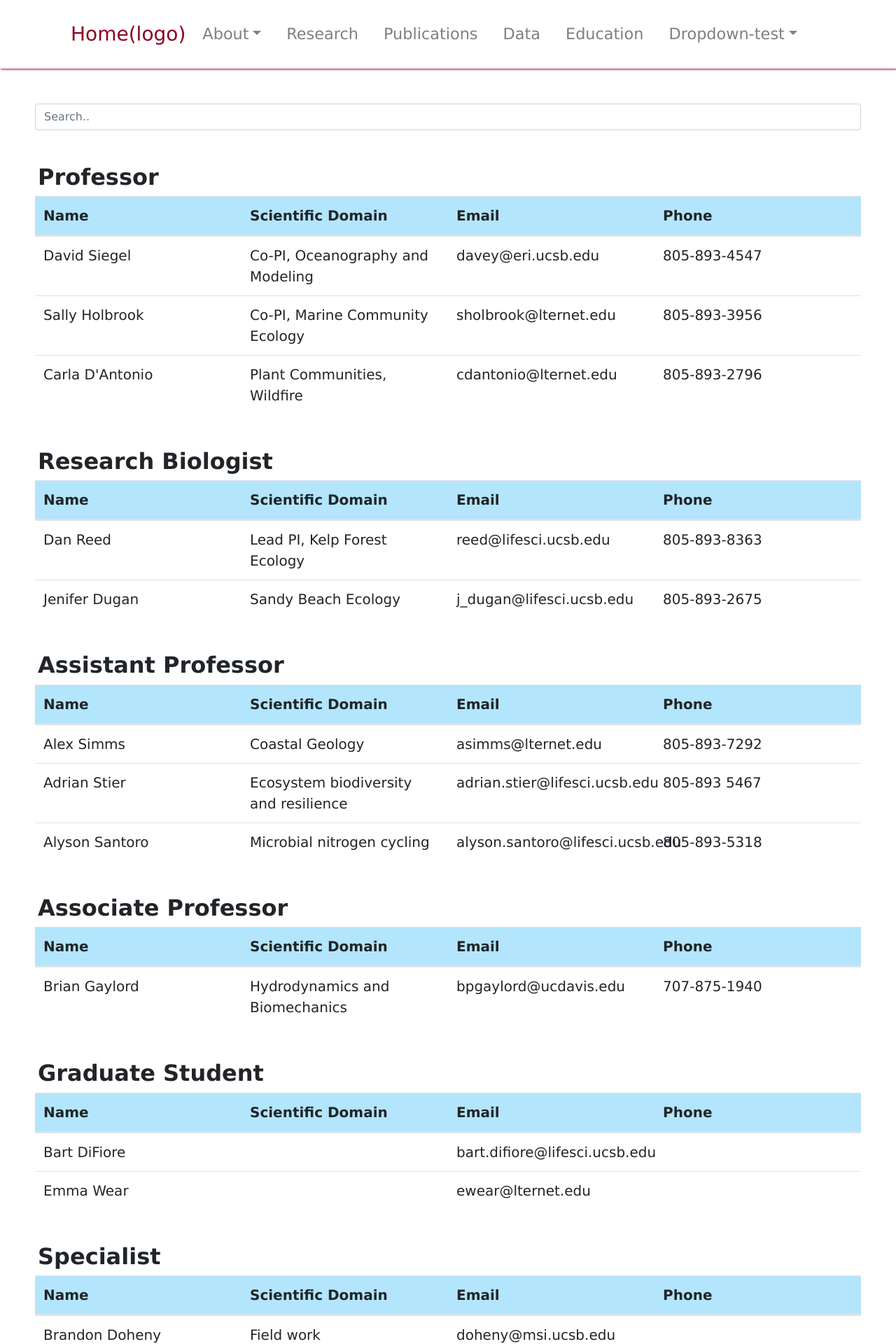
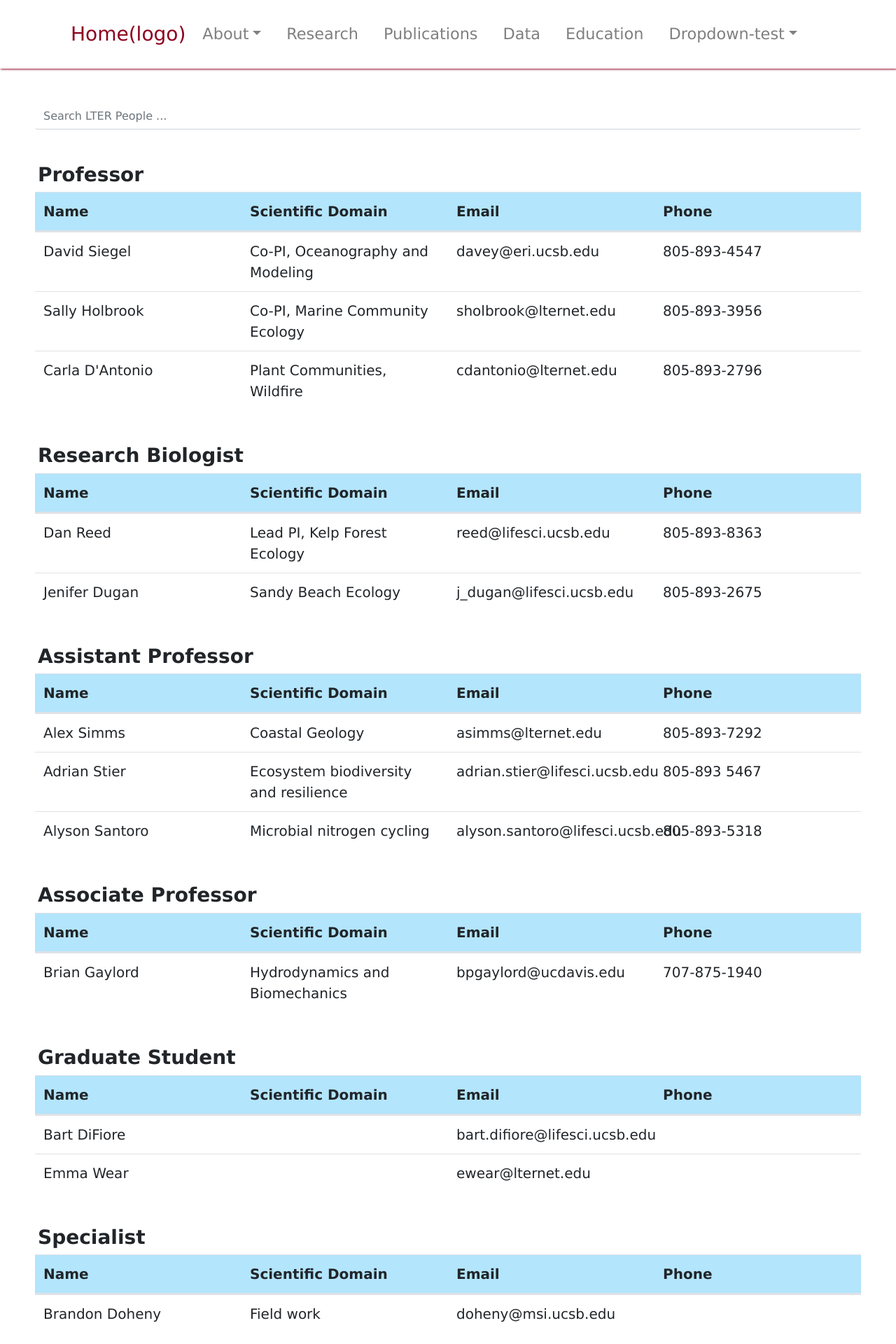
Before and after one commit to sbclter/sbclter-website-2019, a Jekyll site: the page built from bootstrap4-minimal/about/people/index.md, in a window 1280 px wide. Shown: the top 1920 px of the page at 70% size. Built offline with Jekyll 4.4.1, drawn with Linux system fonts in a browser that asks for light colours; nearby versions of some CDN libraries.

Commit message:
materialize people search bar and minor fix with table collapsing

```diff
--- a/bootstrap4-minimal/_includes/search_bar.html
+++ b/bootstrap4-minimal/_includes/search_bar.html
@@ -1 +1 @@
-<input id="search-bar" class="form-control" type="text" placeholder="Search..">
+<input id="search-bar" class="form-control" type="text" placeholder="Search LTER People ...">
--- a/bootstrap4-minimal/_includes/table.html
+++ b/bootstrap4-minimal/_includes/table.html
@@ -1,5 +1,5 @@
 <div class="pull-left" class="mt-5">
-  <h2 id="table_{{include.data.name}}" class="table-title pl-1"> <strong> {{ include.data.name }} </strong> </h2>
+  <h3 id="table_{{include.data.name}}" class="table-title pl-1"> <strong> {{ include.data.name }} </strong> </h3>
   <table class="table">
     <thead id="table_header_{{include.data.name}}">
       <tr class="row title-row">
--- a/bootstrap4-minimal/assets/css/custom/includes/layers_table.scss
+++ b/bootstrap4-minimal/assets/css/custom/includes/layers_table.scss
@@ -1,6 +1,5 @@
 ---
 ---
-
 .layers_head {
 	vertical-align: middle;
 	align: center;
--- /dev/null
+++ b/bootstrap4-minimal/assets/css/custom/includes/search_bar.scss
@@ -0,0 +1,8 @@
+---
+---
+#search-bar {
+	border-top: none;
+	border-left: none;
+	border-right: none;
+	box-shadow: none;
+}
--- a/bootstrap4-minimal/assets/js/table.js
+++ b/bootstrap4-minimal/assets/js/table.js
@@ -10,7 +10,7 @@ function isEmptyTable(myId){
 	      }
 	    }
 
-	    let myTable = document.getElementById(myId);
+	    let myTable = document.getElementById(myId).parentNode;
 	    let myHeader = document.getElementById("table_header_" + parsedId);
 	    if (hide){
 	    	myTable.style.display = 'none';
```
Also changed, not shown: bootstrap4-minimal/about/people/index.md (+1 -0 lines).
